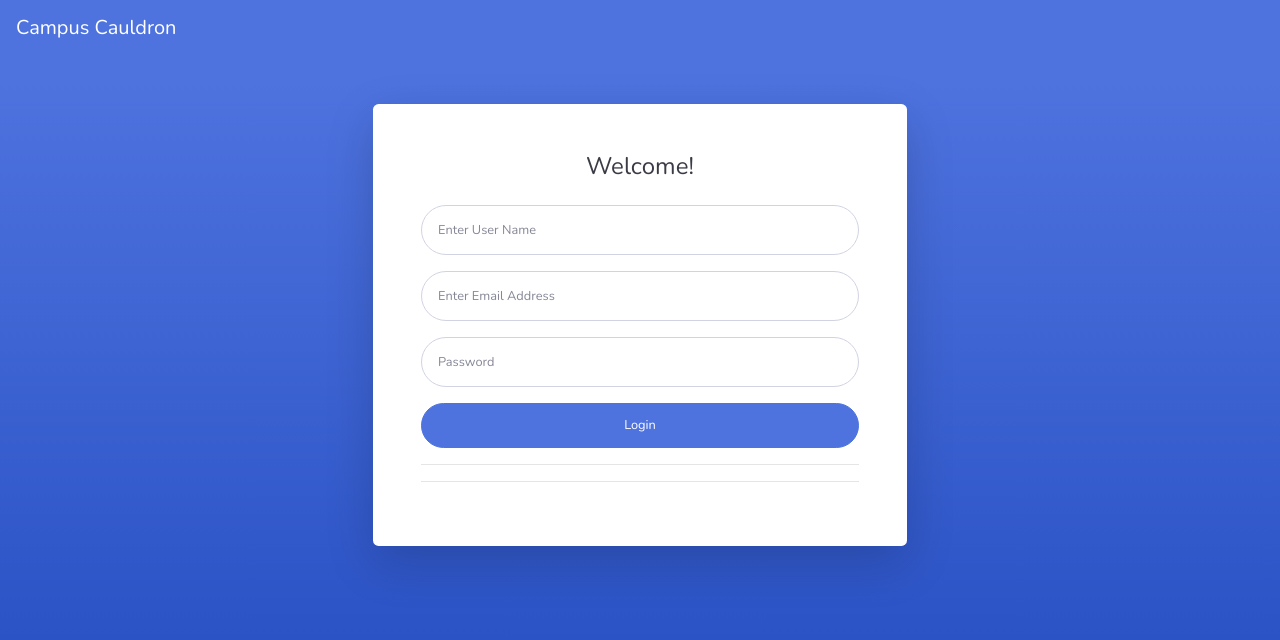
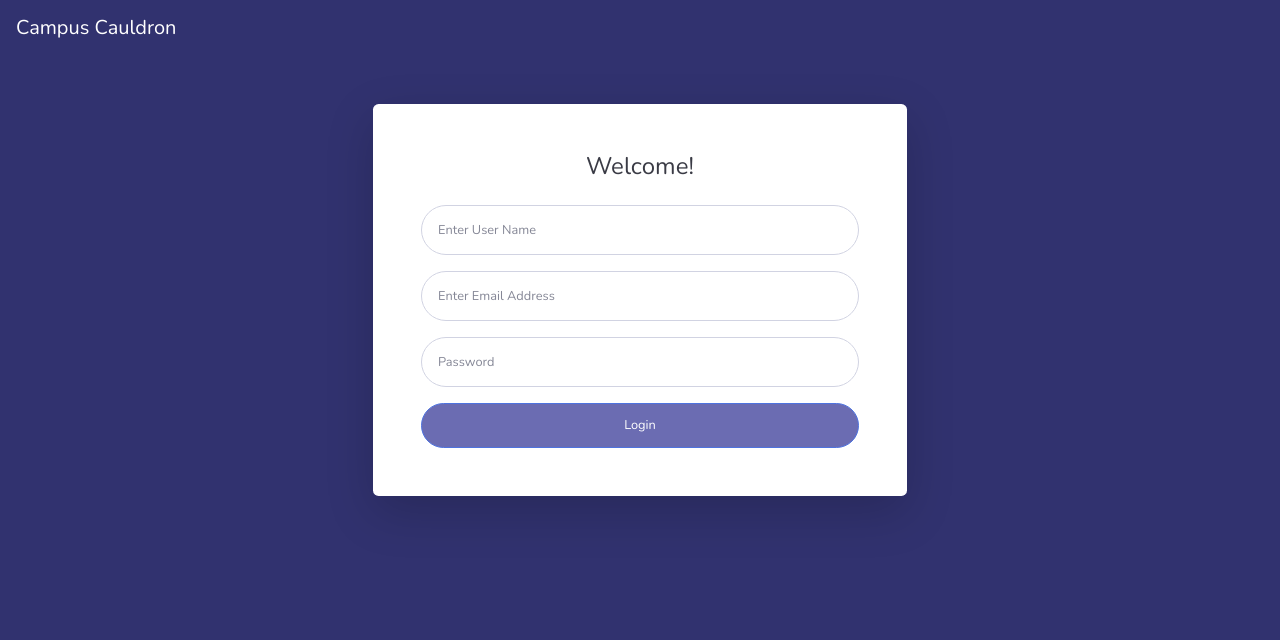
Before and after one commit to Rati777669/Campus_Cauldron, a PHP site: page /admin_login.php in a window 1280 px wide. Shown: the top 640 px of the page. Run offline with PHP 8.4, Linux system fonts and the light colour scheme.

Commit message:
Changes in color theme

```diff
--- a/admin_login.php
+++ b/admin_login.php
@@ -43,10 +43,18 @@ if (isset($_POST['login_submit'])) {
 
     <!-- Custom styles for this template-->
     <link href="css\sb-admin-2.min.css" rel="stylesheet">
-
+    <style>
+        #my-submit{
+            background-color:#6b6cb2;
+            color:white;
+        }
+        #my-submit:hover{
+            background-color:#31326f;
+        }
+    </style>
 </head>
 
-<body class="bg-gradient-primary">
+<body style="background-color:#31326f">
     <nav class="navbar navbar-expand-lg navbar-dark my-bg">
         <a class="navbar-brand" href="index.php">Campus Cauldron</a>
     </nav>
@@ -80,13 +88,11 @@ if (isset($_POST['login_submit'])) {
                                             <input type="password" name="password" class="form-control form-control-user" id="password" placeholder="Password" required>
                                         </div>
 
-                                        <button type="submit" name="login_submit" value="submit" class="btn btn-primary btn-user btn-block">
+                                        <button id="my-submit" type="submit" name="login_submit" value="submit" class="btn btn-primary btn-user btn-block">
                                             Login
                                         </button>
-                                        <hr>
 
                                     </form>
-                                    <hr>
 
                                 </div>
                             </div>
--- a/include/sidebar.php
+++ b/include/sidebar.php
@@ -1,4 +1,4 @@
-<ul class="navbar-nav bg-gradient-primary sidebar sidebar-dark accordion" id="accordionSidebar">
+<ul class="navbar-nav  sidebar sidebar-dark accordion" id="accordionSidebar" style="background-color: #31326f">
 
     <!-- Sidebar - Brand -->
     <a class="sidebar-brand d-flex align-items-center justify-content-center" href="admin_index.php">
```
Also changed, not shown: include/navbar.php (+9 -2 lines).
